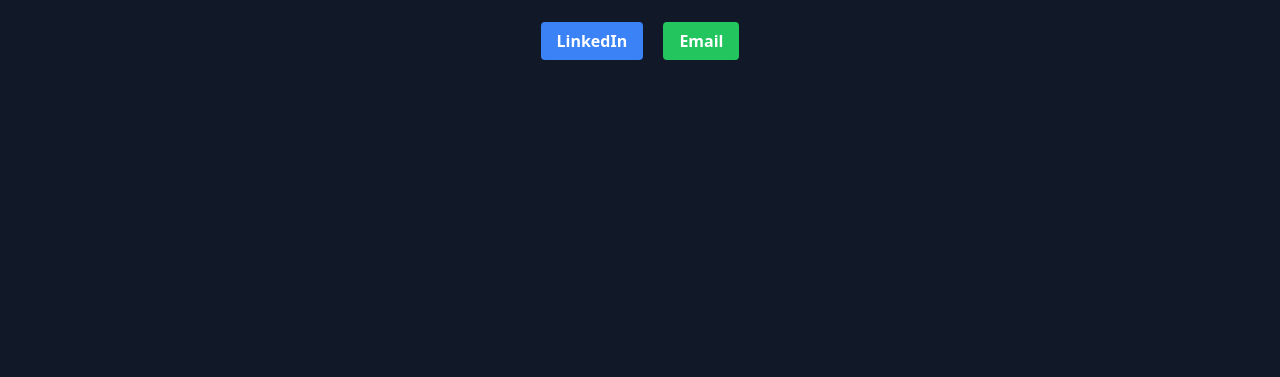
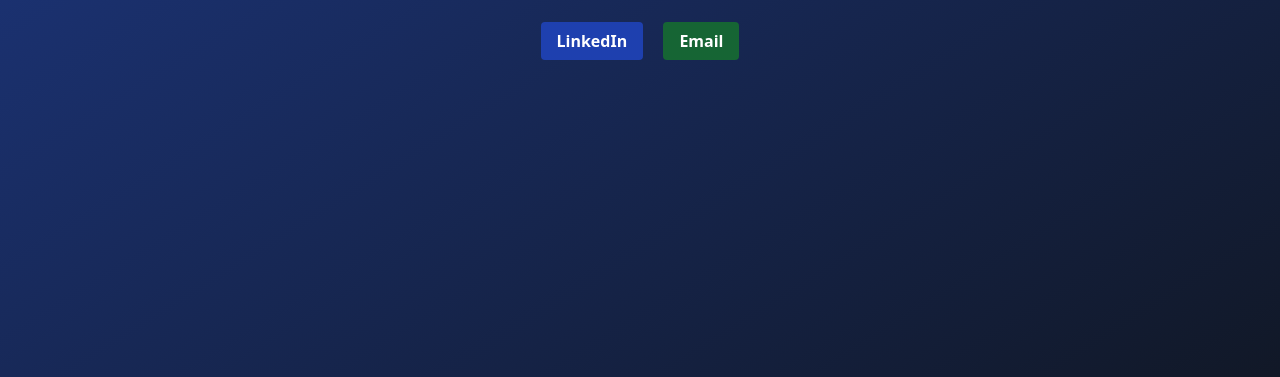
Before and after one commit to ehinchli/ehinchli.github.io, a website: page index.html in a window 1280 px wide. Shown: the part 423-800 px from the top of the page. Drawn offline with Linux system fonts and the light colour scheme.

Commit message:
tailwind

```diff
--- a/index.html
+++ b/index.html
@@ -5,14 +5,15 @@
     <meta name="viewport" content="width=device-width, initial-scale=1.0">
     <title>Evan Hinchliffe</title>
     <link href="output.css" rel="stylesheet">
+    <link rel="icon" href="favicon.svg" type="image/svg+xml">
 </head>
-<body class="bg-gray-900 text-white">
+<body class="bg-gradient-to-br from-blue-900 to-gray-900  text-white">
 <div class="flex flex-col items-center justify-center min-h-screen">
     <h1 class="text-6xl font-bold mb-2 animate-fadeIn">Evan Hinchliffe</h1>
     <p class="text-xl mb-8 animate-fadeIn">Software Developer  -  Tech Enthusiast</p>
     <div class="space-x-4 animate-slideUp">
-        <a href="https://www.linkedin.com/in/evanmhinchliffe/" target="_blank" class="bg-blue-500 hover:bg-blue-700 text-white font-bold py-2 px-4 rounded">LinkedIn</a>
-        <a href="mailto:eh@evanh.org" class="bg-green-500 hover:bg-green-700 text-white font-bold py-2 px-4 rounded">Email</a>
+        <a href="https://www.linkedin.com/in/evanmhinchliffe/" target="_blank" class="bg-blue-800 hover:bg-blue-700 text-white font-bold py-2 px-4 rounded">LinkedIn</a>
+        <a href="mailto:eh@evanh.org" class="bg-green-800 hover:bg-green-700 text-white font-bold py-2 px-4 rounded">Email</a>
     </div>
 </div>
 </body>
```
Also changed, not shown: output.css.
